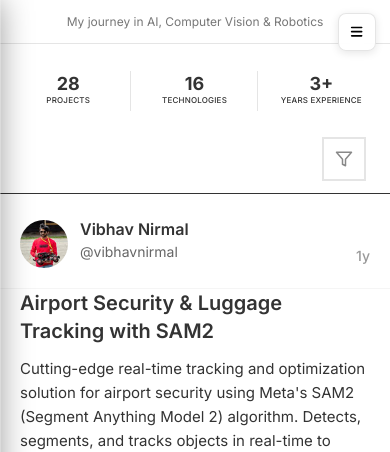
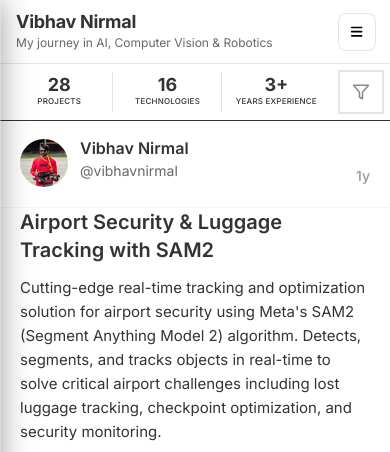
Before and after one commit to vibhavnirmal/vibhavnirmal.github.io, a plain HTML site: page index.html in a window 390 px wide. Shown: the top 452 px of the page. Drawn offline with Linux system fonts and the light colour scheme.

Commit message:
Add feed title to header; enhance filter button styles and responsiveness; update service worker cache version

```diff
--- a/index.html
+++ b/index.html
@@ -168,6 +168,7 @@
             <div class="feed-container">
                 <!-- Feed Header -->
                 <header class="feed-header">
+                    <p class="feed-title">Vibhav Nirmal</p>
                     <p class="feed-subtitle">My journey in AI, Computer Vision & Robotics</p>
                 </header>
 
@@ -186,14 +187,12 @@
                         <div class="stat-label">Years Experience</div>
                     </div>
                 </div>
-            </div>
-
-
                 <!-- Filter Bar -->
                 <div class="filter-search">
                     <button class="filter-toggle" id="filter-toggle-btn" type="button"
                             aria-label="Filter projects" aria-expanded="false" aria-controls="feed-filters">
                         <svg width="18" height="18" viewBox="0 0 24 24" fill="none" stroke="currentColor" stroke-width="2" stroke-linecap="round" stroke-linejoin="round" aria-hidden="true"><polygon points="22 3 2 3 10 12.46 10 19 14 21 14 12.46 22 3"></polygon></svg>
+                        <span class="filter-label">Filter</span>
                     </button>
 
                     <!-- Filter popover -->
@@ -201,6 +200,7 @@
                         <!-- Filter chips will be dynamically generated -->
                     </div>
                 </div>
+            </div>
 
                 <!-- Feed Posts -->
                 <div id="feed-posts" role="feed" aria-label="Projects feed" aria-live="polite">
--- a/resources/css/feed-components.css
+++ b/resources/css/feed-components.css
@@ -435,25 +435,39 @@
     border-color: #ffffff;
 }
 
-/* Filter Search Input */
-.filter-search {
+/* Filter button sits at the end of the stats row; popover anchors to the row */
+.center-content .stats-section {
     position: relative;
     display: flex;
-    justify-content: flex-end;
+    align-items: center;
     gap: 8px;
-    margin-bottom: 16px;
-    padding: 12px 24px;
     border-bottom: 1px solid #333333;
+}
+
+.center-content .stats-grid {
+    flex: 1;
+}
+
+.filter-search {
+    display: flex;
 }
 
 /* Filter icon button + popover */
 .filter-toggle {
     position: relative;
-    flex: 0 0 44px;
+    flex: 0 0 auto;
     height: 44px;
+    min-width: 44px;
+    padding: 0 12px;
+    gap: 6px;
     display: flex;
     align-items: center;
     justify-content: center;
+    font-family: inherit;
+    font-size: 12px;
+    font-weight: 600;
+    text-transform: uppercase;
+    letter-spacing: 0.5px;
     background: #ffffff;
     border: 2px solid #e5e5e5;
     color: #888888; /* #888 on white is ~3.5:1, passes the 3:1 UI-component minimum */
@@ -464,6 +478,10 @@
 .filter-toggle[aria-expanded="true"] {
     border-color: #333333;
     color: #333333;
+}
+
+@media (max-width: 480px) {
+    .filter-label { display: none; }
 }
 
 .filter-toggle.has-filter::after {
@@ -480,8 +498,8 @@
 .filter-search .feed-filters {
     position: absolute;
     top: calc(100% - 4px);
-    left: 24px;
-    right: 24px;
+    left: 12px;
+    right: 12px;
     z-index: 50;
     max-height: 60vh;
     overflow-y: auto;
--- a/resources/css/unified-portfolio.css
+++ b/resources/css/unified-portfolio.css
@@ -132,11 +132,12 @@ border-right: 1px solid #5f5f5f;
 }
 
 .feed-title {
-    font-size: 32px;
+    display: none; /* shown in the mobile header, where the profile sidebar is hidden */
+    font-size: 18px;
     font-weight: 700;
     color: #333333;
-    margin-bottom: 8px;
-    letter-spacing: -0.5px;
+    line-height: 1.2;
+    letter-spacing: -0.3px;
 }
 
 .feed-subtitle {
@@ -506,6 +507,11 @@ border-right: 1px solid #5f5f5f;
 
     .mobile-menu-toggle {
         display: flex;
+        top: 10px;
+        right: 12px;
+        width: 44px;
+        height: 44px;
+        box-shadow: none;
     }
 
     /* Combined Mobile Sidebar */
@@ -551,11 +557,16 @@ border-right: 1px solid #5f5f5f;
     .center-content {
         margin: 0;
         padding: 0;
-        padding-top: 80px; /* Space for mobile header */
+        padding-top: 64px; /* Space for mobile header */
     }
 
     .feed-header {
-        padding: 20px 16px;
+        display: flex;
+        flex-direction: column;
+        justify-content: center;
+        height: 64px;
+        padding: 0 72px 0 16px; /* right gap clears the menu button */
+        text-align: left;
         margin: 0;
         position: fixed;
         top: 0;
@@ -566,35 +577,18 @@ border-right: 1px solid #5f5f5f;
         backdrop-filter: blur(8px);
         border-bottom: 1px solid #e5e5e5;
     }
-}
-
-@media (max-width: 768px) {
-    .center-content {
-        padding-top: 70px; /* Reduced for smaller screens */
-    }
-
-    .feed-header {
-        padding: 16px;
-        border-bottom: 1px solid #e5e5e5;
-        position: fixed;
-        top: 0;
-        left: 0;
-        right: 0;
-        z-index: 100;
-        background: rgba(255, 255, 255, 0.98);
-        backdrop-filter: blur(10px);
-    }
 
     .feed-title {
-        font-size: 22px;
-        margin-bottom: 4px;
-        letter-spacing: -0.3px;
+        display: block;
     }
 
     .feed-subtitle {
         font-size: 13px;
-        color: #777;
+        color: #666666;
     }
+}
+
+@media (max-width: 768px) {
 
     .feed-post {
         margin-bottom: 12px;
@@ -825,20 +819,6 @@ border-right: 1px solid #5f5f5f;
     .main-container {
         padding: 0;
         gap: 0;
-    }
-
-    .center-content {
-        padding-top: 65px; /* Reduced for very small screens */
-    }
-
-    .feed-header {
-        padding: 12px 14px;
-    }
-
-    .feed-title {
-        font-size: 18px;
-        letter-spacing: -0.3px;
-        margin-bottom: 2px;
     }
 
     .feed-subtitle {
--- a/sw.js
+++ b/sw.js
@@ -1,5 +1,5 @@
 // Service Worker for Vibhav Nirmal Portfolio
-const CACHE_NAME = 'vibhav-portfolio-v2';
+const CACHE_NAME = 'vibhav-portfolio-v3';
 const STATIC_ASSETS = [
     '/',
     '/index.html',
```
